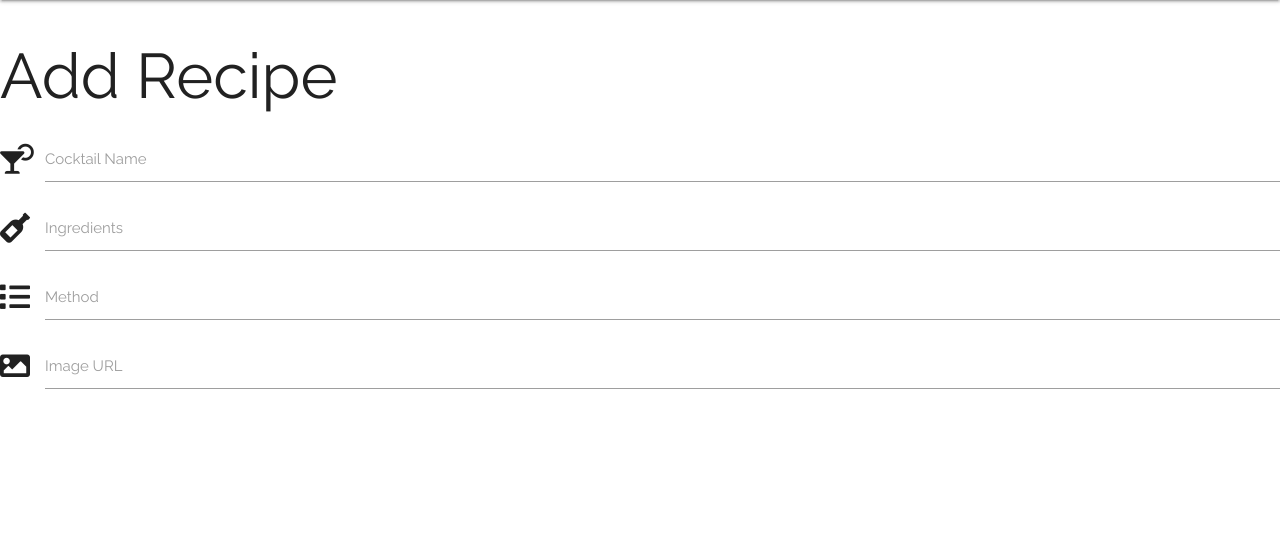
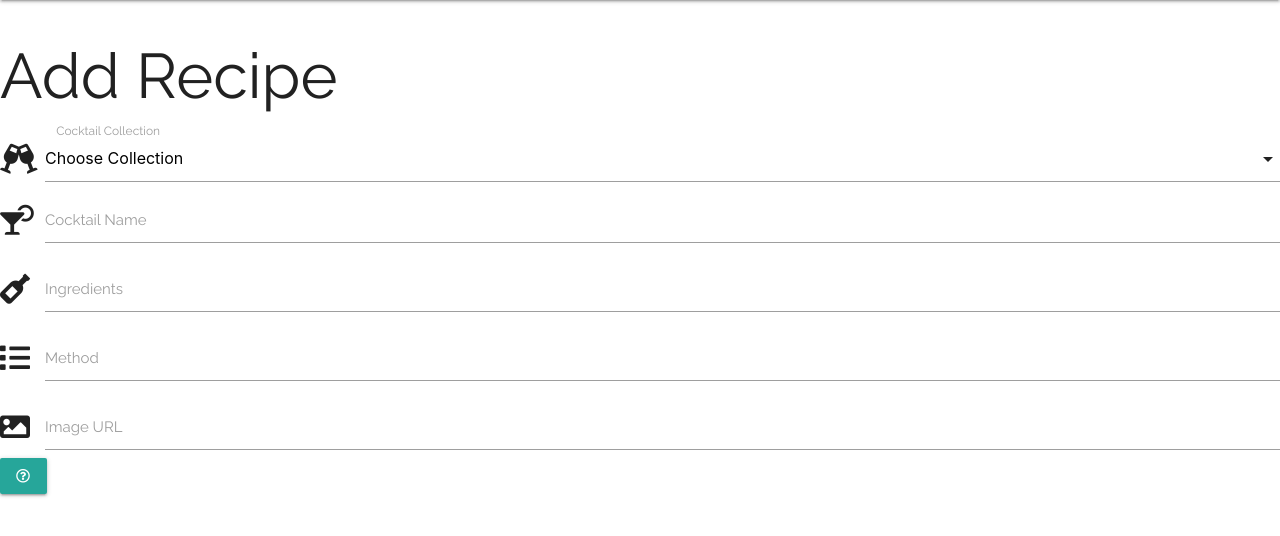
Before and after one commit to AmyOShea/MS3-Cocktail-Hour, a Flask app: page /add_recipe in a window 1280 px wide; the page is wider, and only the part inside the window is pictured. Shown: the part 64-600 px from the top of that part. Run offline with Flask 2, Linux system fonts and the light colour scheme; data that the repository does not hold is empty; some libraries are stand-ins or nearby versions.

Commit message:
Add collections dropdown option

```diff
--- a/app.py
+++ b/app.py
@@ -98,7 +98,8 @@ def logout():
 
 @app.route("/add_recipe")
 def add_recipe():
-    return render_template("add_recipe.html")
+    categories = mongo.db.categories.find().sort("category_name", 1)
+    return render_template("add_recipe.html", categories=categories)
 
 
 if __name__ == "__main__":
--- a/static/js/script.js
+++ b/static/js/script.js
@@ -1,3 +1,5 @@
 $(document).ready(function(){
     $('.sidenav').sidenav();
+    $('select').formSelect();
+    $('.tooltipped').tooltip();
   });
--- a/templates/add_recipe.html
+++ b/templates/add_recipe.html
@@ -6,30 +6,39 @@
 <div>
     <form>
         <div>
+            <div class="input-field col s12">
+                <i class="fas fa-glass-cheers prefix"></i>
+                <select id="category_name" name="category_name" class="validate">
+                    <option value="" disabled selected>Choose Collection</option>
+                    {% for category in categories %}
+                        <option value="{{ category.category_name }}">{{ category.category_name }}</option>
+                    {% endfor %}
+                </select>
+                <label for="category_name">Cocktail Collection</label>
+            </div>
             <div class="input-field">
                 <i class="fas fa-cocktail prefix"></i>
-                    <input id="cocktail-name" type="text" class="validate">
-                    <label for="cocktail-name">Cocktail Name</label>
+                <input id="cocktail_name" name="cocktail_name" type="text" maxlength="30" class="validate" required>
+                <label for="cocktail_name">Cocktail Name</label>
             </div>
             <div class="input-field">
                 <i class="fas fa-wine-bottle prefix"></i>
-                    <input id="ingredients" type="text" class="validate">
+                <input id="ingredients" name="ingredients" type="text" class="validate" required>
                 <label for="ingredients">Ingredients</label>
             </div>
             <div class="input-field">
                 <i class="fas fa-list prefix"></i>
-                    <input id="method" type="text" class="validate">
+                <input id="method" name="method" type="text" class="validate" required>
                 <label for="method">Method</label>
             </div>
             <div class="input-field">
                 <i class="fas fa-image prefix"></i>
-                    <input id="image-url" type="text" class="validate">
-                    <label for="image-url">Image URL</label>
+                <input id="image_url" name="image_url" type="text" class="validate" required>
+                <label for="image_url">Image URL</label>
+                <a class="btn tooltipped far fa-question-circle" data-position="left" data-tooltip="URL info"></a>
             </div>
         </div>
     </form>
 </div>
 
-
-
 {% endblock %}
```
Lines whose indentation alone changed are shown as unchanged.
